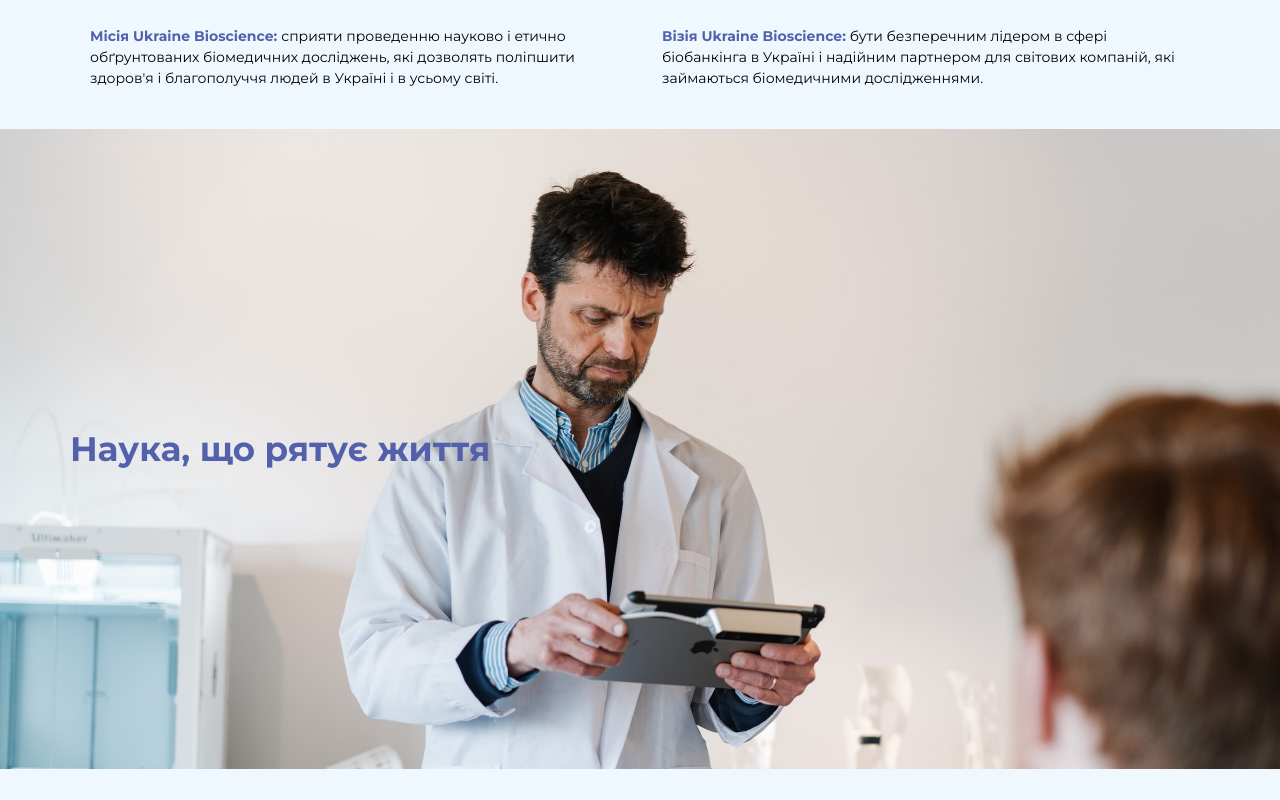
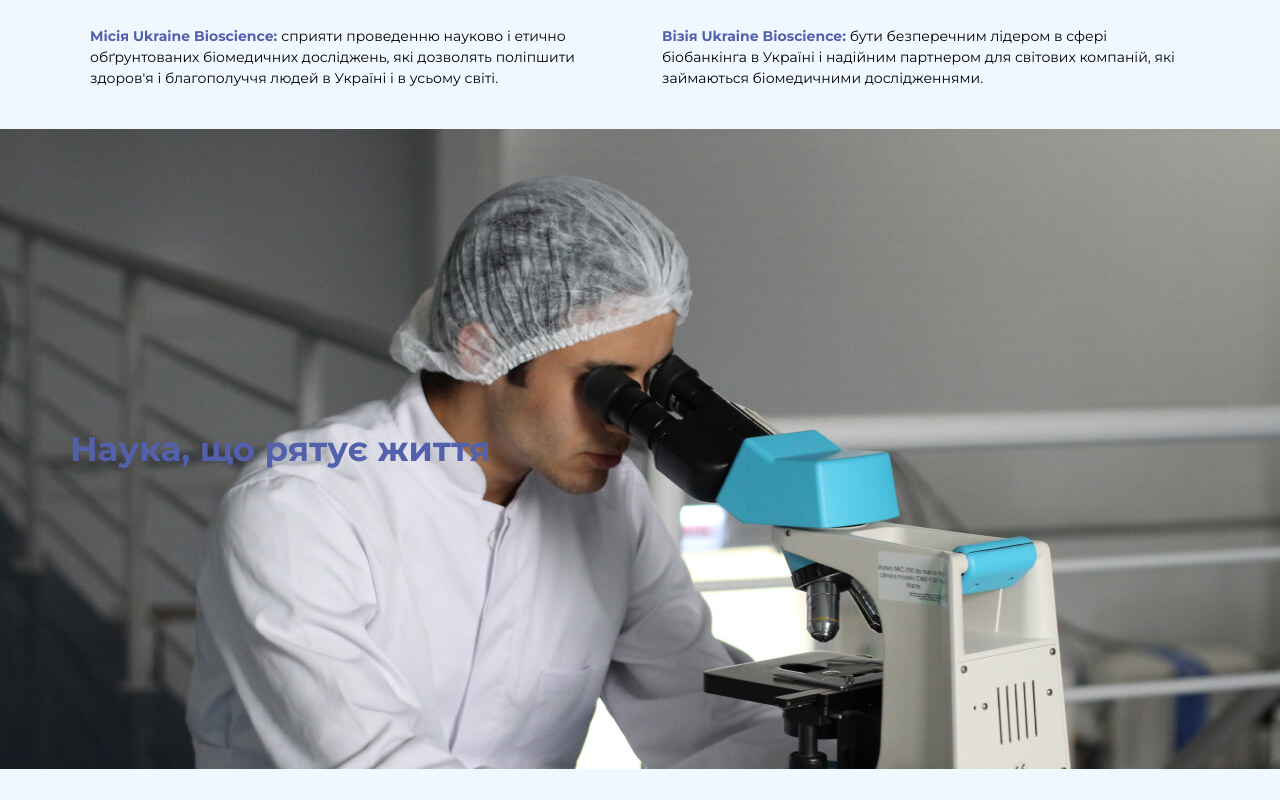
Before and after one commit to artemandrosenko/ArtemAndrosenko.github.io, a website: page bioscience/src/index.html in a window 1280 px wide. Shown: the part 2600-3400 px from the top of the page. Drawn offline with Linux system fonts and the light colour scheme.

Commit message:
Fix testimonial image

```diff
--- a/bioscience/src/sass/style.scss
+++ b/bioscience/src/sass/style.scss
@@ -332,10 +332,16 @@ body {
     &__testimonials {
         position: relative;
         height: 80vh;
-        background-image: url(../img/consultation-1.jpg);
+        background-image: url(../img/testimonials-500.jpg);
         background-position: top;
         background-repeat: no-repeat;
         background-size: cover;
+        @media (min-width: 768px) {
+            background-image: url(../img/testimonials-900.jpg);
+        }
+        @media (min-width: 992px) {
+            background-image: url(../img/testimonials-1280.jpg);
+        }
     }
     &__tile-grid {
         display: flex;
```
Also changed, not shown: bioscience/src/css/style.css, bioscience/src/img/consultation-1.jpg (deleted), bioscience/src/img/testimonials-1280.jpg (added), bioscience/src/img/testimonials-500.jpg (added), bioscience/src/img/testimonials-900.jpg (added).
